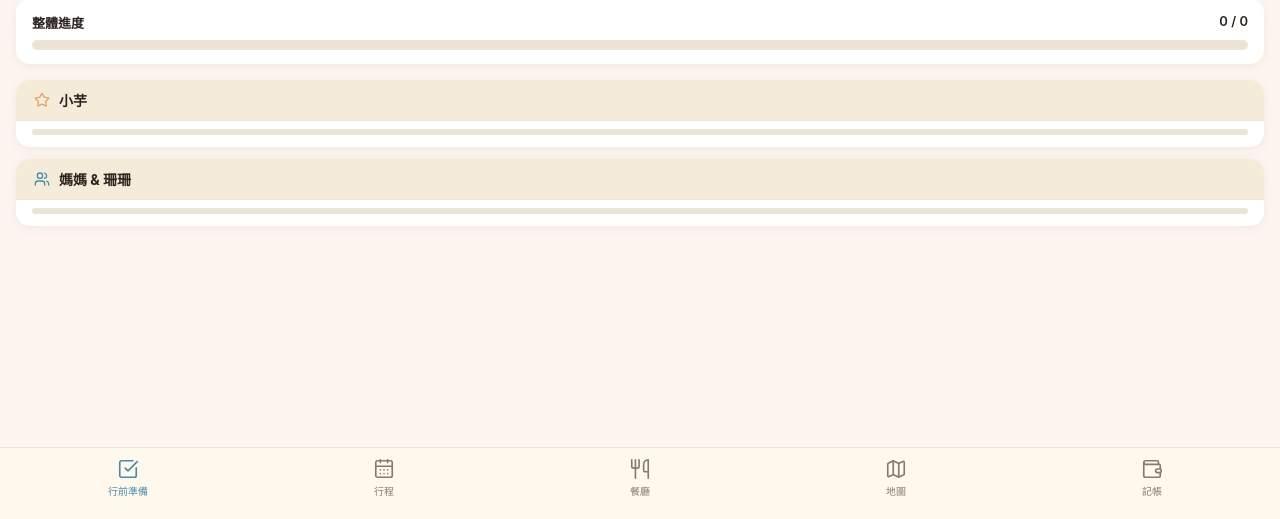
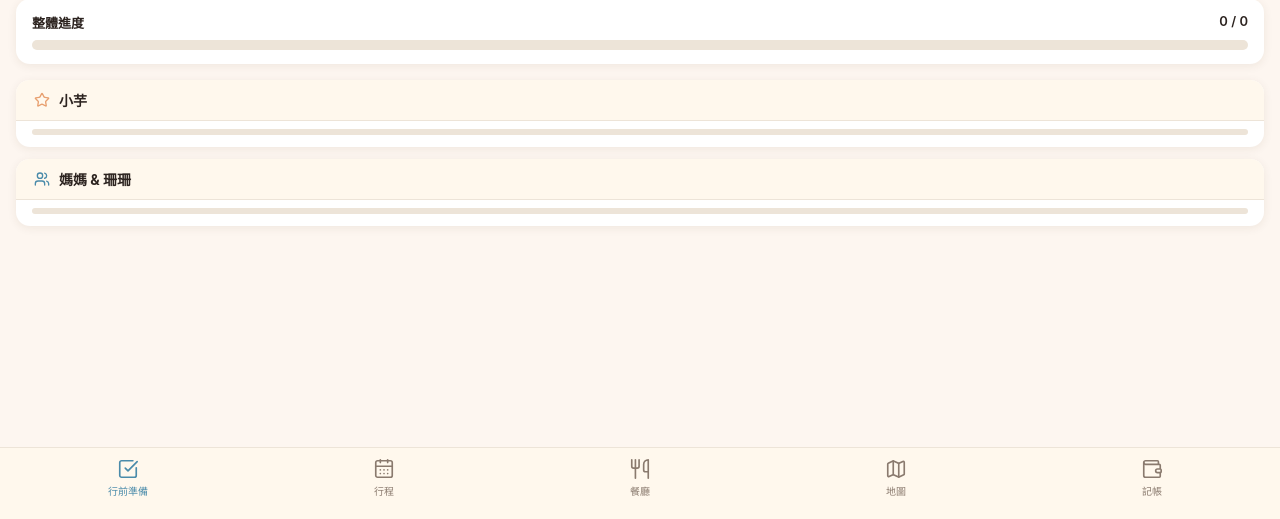
Before and after one commit to Yu-Yun-Chen/los-angeles-travel-application, a plain HTML site: page index.html in a window 1280 px wide. Shown: the part 281-800 px from the top of the page. Drawn offline with nearby package versions, Linux system fonts and the light colour scheme; no server answers.

Commit message:
Revert checklist section header to #FFF8ED

```diff
--- a/index.html
+++ b/index.html
@@ -45,7 +45,7 @@
     });
   </script>
 
-  <link rel="stylesheet" href="style.css?v=14" />
+  <link rel="stylesheet" href="style.css?v=15" />
 </head>
 <body>
   <!-- 頁面容器 -->
--- a/style.css
+++ b/style.css
@@ -7,7 +7,7 @@
   --blue: #C2DCE8;
   --blue-dark: #4A8BAA;
   --sand: #FFF8ED;
-  --sand-section: #F4ECD8;
+  --sand-section: #FFF8ED;
   --sand-dark: #C8A882;
   --white: #FFFFFF;
   --bg: #FDF6F0;
```
